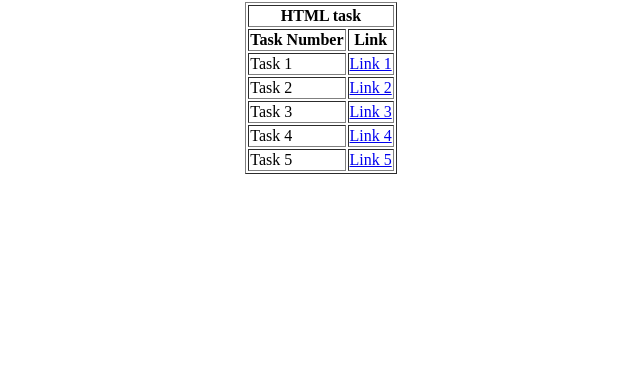
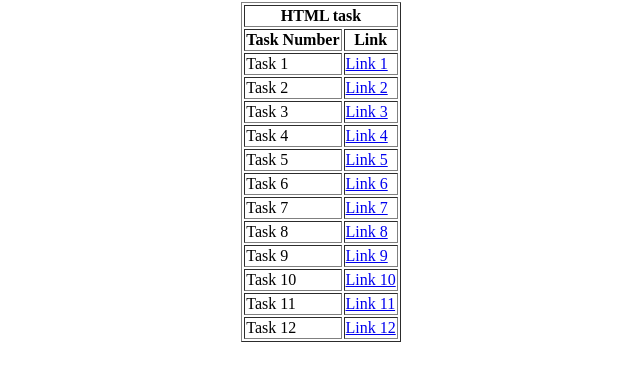
Before and after one commit to VishwajeetPatil504/MERN_Full-Stack_Ethnus, a plain HTML site: page Index.html in a window 1280 px wide. Shown: the part 78-456 px from the top of the page, without its empty margins (319-959 px from the left). Drawn offline with Linux system fonts and the light colour scheme.

Commit message:
Update Index.html

```diff
--- a/Index.html
+++ b/Index.html
@@ -41,6 +41,48 @@
                         <a href="./Task5.html">Link 5</a>
                     </td>
                 </tr>
+                <tr>
+                    <td>Task 6</td>
+                    <td>
+                        <a href="./CSS_Task1.html">Link 6</a>
+                    </td>
+                </tr>
+                <tr>
+                    <td>Task 7</td>
+                    <td>
+                        <a href="./CSS_Task2.html">Link 7</a>
+                    </td>
+                </tr>
+                <tr>
+                    <td>Task 8</td>
+                    <td>
+                        <a href="./CSS_Task3.html">Link 8</a>
+                    </td>
+                </tr>
+                <tr>
+                    <td>Task 9</td>
+                    <td>
+                        <a href="./CSS_Task4.html">Link 9</a>
+                    </td>
+                </tr>
+                <tr>
+                    <td>Task 10</td>
+                    <td>
+                        <a href="./CSS_Task5.html">Link 10</a>
+                    </td>
+                </tr>
+                <tr>
+                    <td>Task 11</td>
+                    <td>
+                        <a href="./CSS_Task6.html">Link 11</a>
+                    </td>
+                </tr>
+                <tr>
+                    <td>Task 12</td>
+                    <td>
+                        <a href="./CSS_Task7.html">Link 12</a>
+                    </td>
+                </tr>
             </table>
         </center>
     </body>
```
